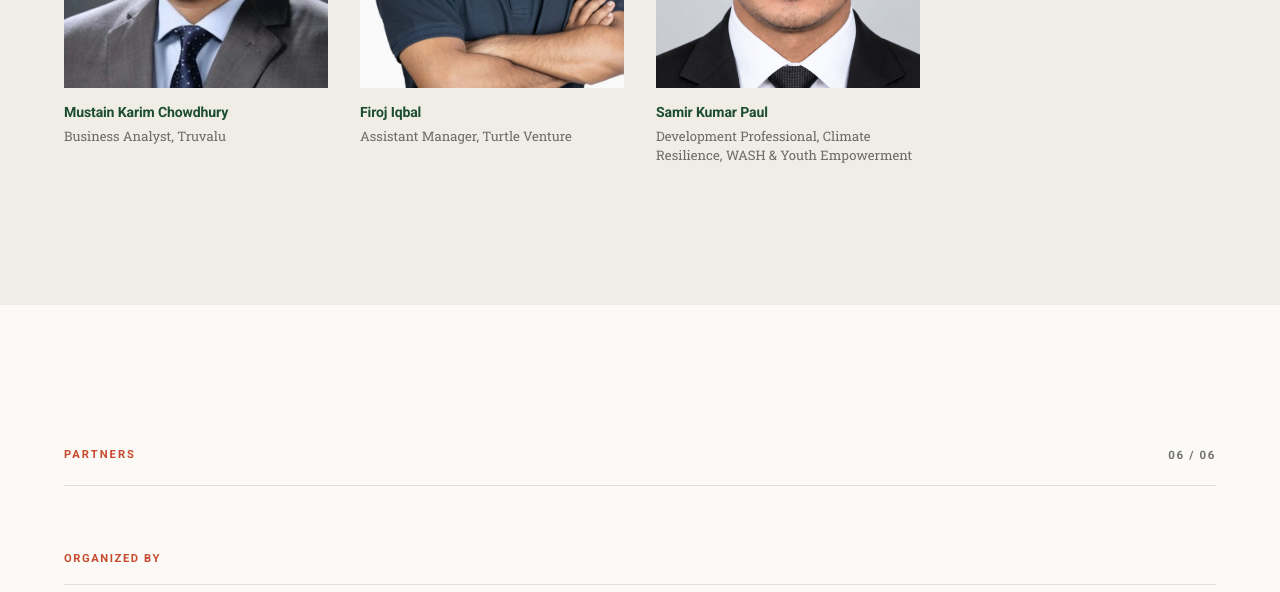
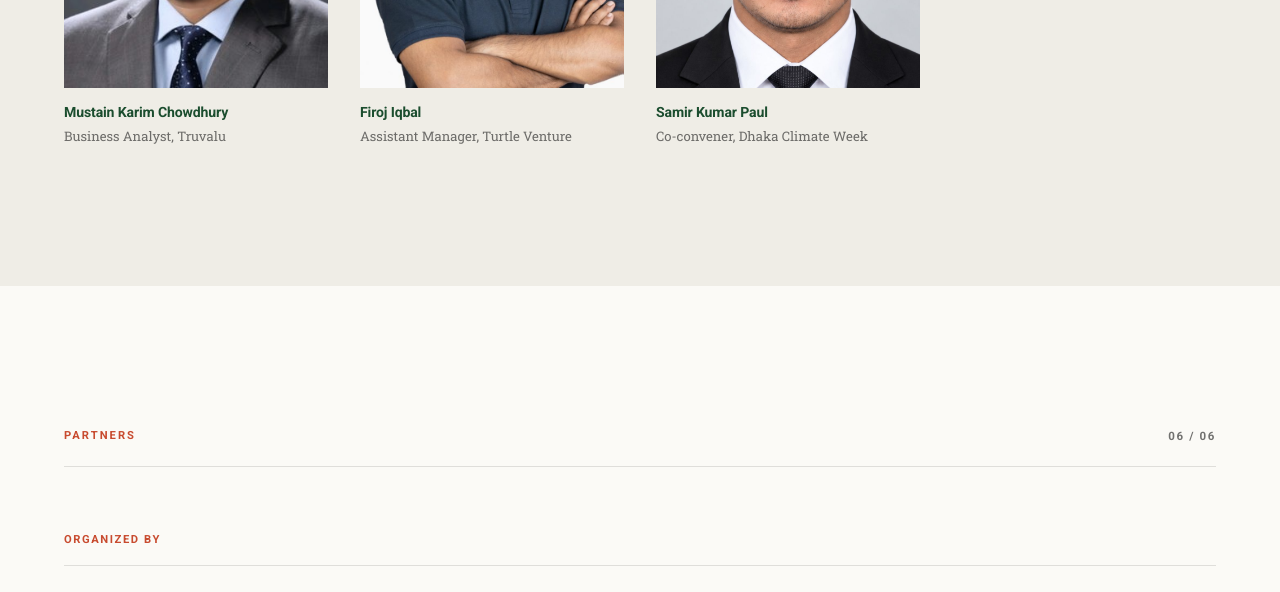
Before and after one commit to tamzid10001/dhaka-climate-week, a plain HTML site: page index.html in a window 1280 px wide. Shown: the part 8500-9092 px from the top of the page. Drawn offline with Linux system fonts and the light colour scheme.

Commit message:
Update Samir Kumar Paul's team role

```diff
--- a/index.html
+++ b/index.html
@@ -1108,7 +1108,7 @@
             <article class="person">
               <div class="person__photo"><img src="assets/team/samir-kumar-paul.png" alt="Samir Kumar Paul" width="1264" height="1218" loading="lazy" /></div>
               <p class="person__name">Samir Kumar Paul</p>
-              <p class="person__role">Development Professional, Climate Resilience, WASH &amp; Youth Empowerment</p>
+              <p class="person__role">Co-convener, Dhaka Climate Week</p>
             </article>
           </div>
         </div>
```
